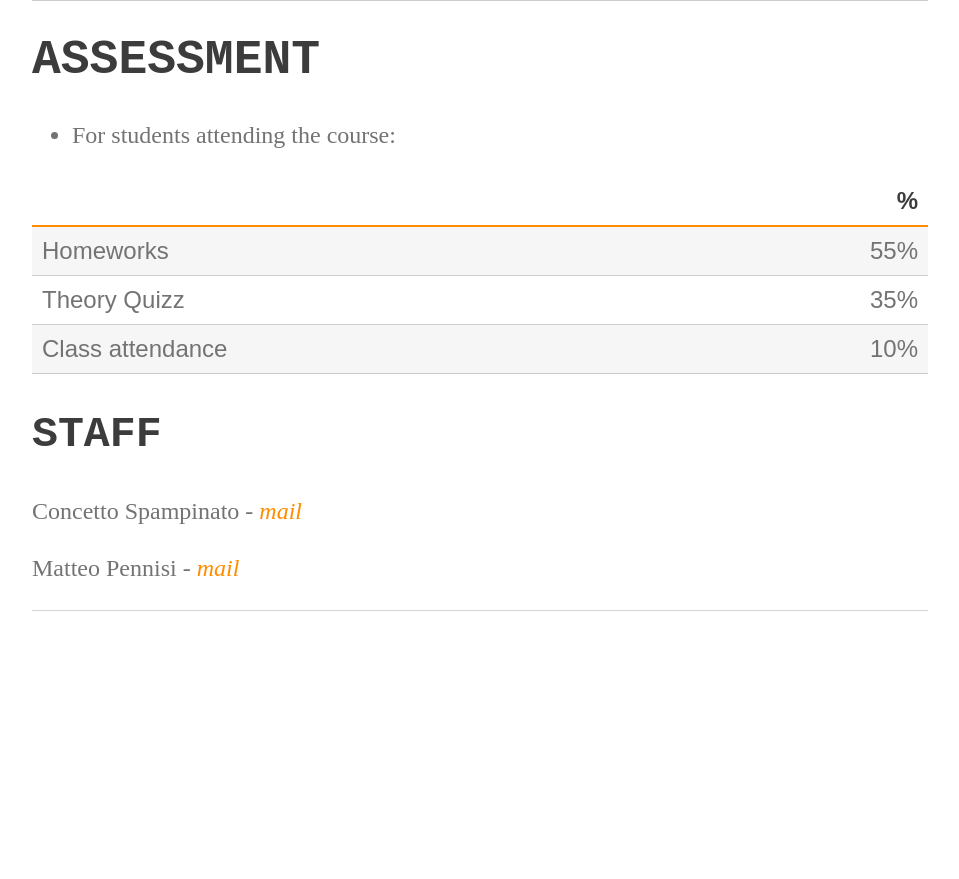
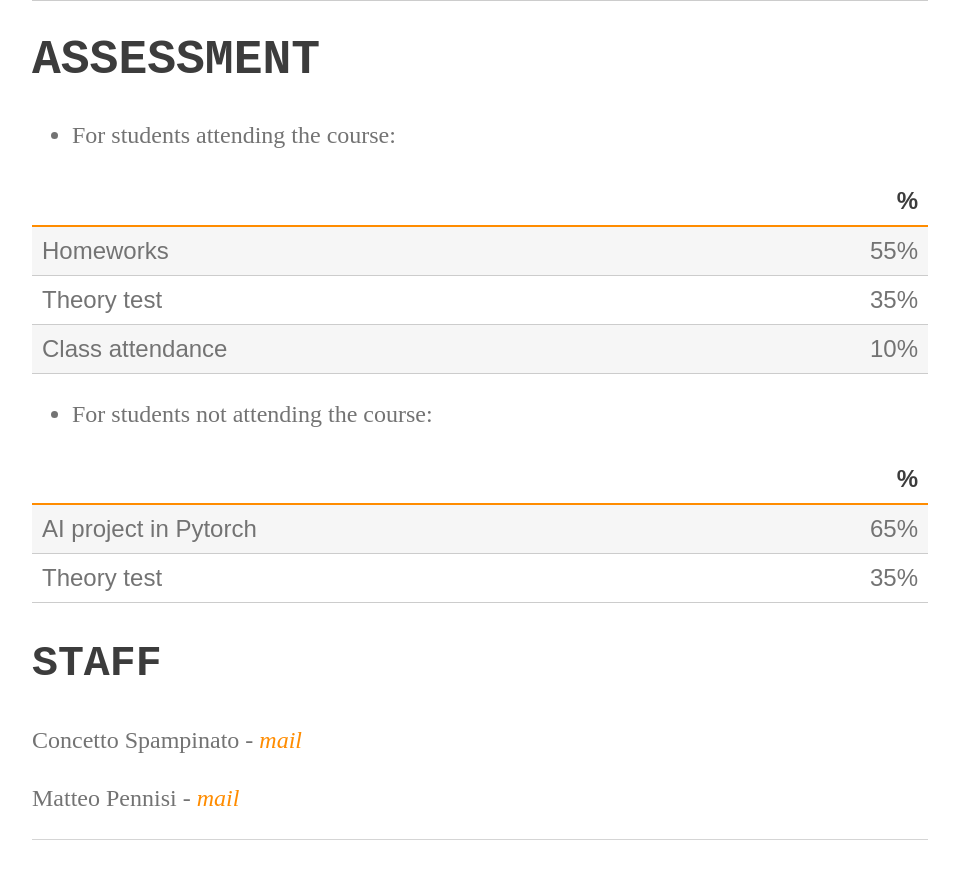
Before and after one commit to perceivelab/knowledge-discovery-course, a Jekyll site: the page built from index.md, in a window 1280 px wide and 900 px high, scrolled down 1774 px. Shown: the top 879 px of the window, without its empty margins (160-1119 px from the left). Built offline with Jekyll 4.4.1, drawn with Linux system fonts in a browser that asks for light colours; our own code applies the rules of GitHub Pages for plain Markdown files; before the commit the page ends 2445 px from its top, so only the background shows below that.

Commit message:
Update index.md

```diff
--- a/index.md
+++ b/index.md
@@ -44,9 +44,15 @@ The (tentative) roadmap of the course homeworks is the following:
 |      | %   |
 | :--------     |    -------: |
 | Homeworks | 55% |
-| Theory Quizz  | 35%  |
+| Theory test  | 35%  |
 | Class attendance| 10% |
 
+- For students not attending the course:
+
+|      | %   |
+| :--------     |    -------: |
+| AI project in Pytorch | 65% |
+| Theory test  | 35%  |
 
 
 
```
